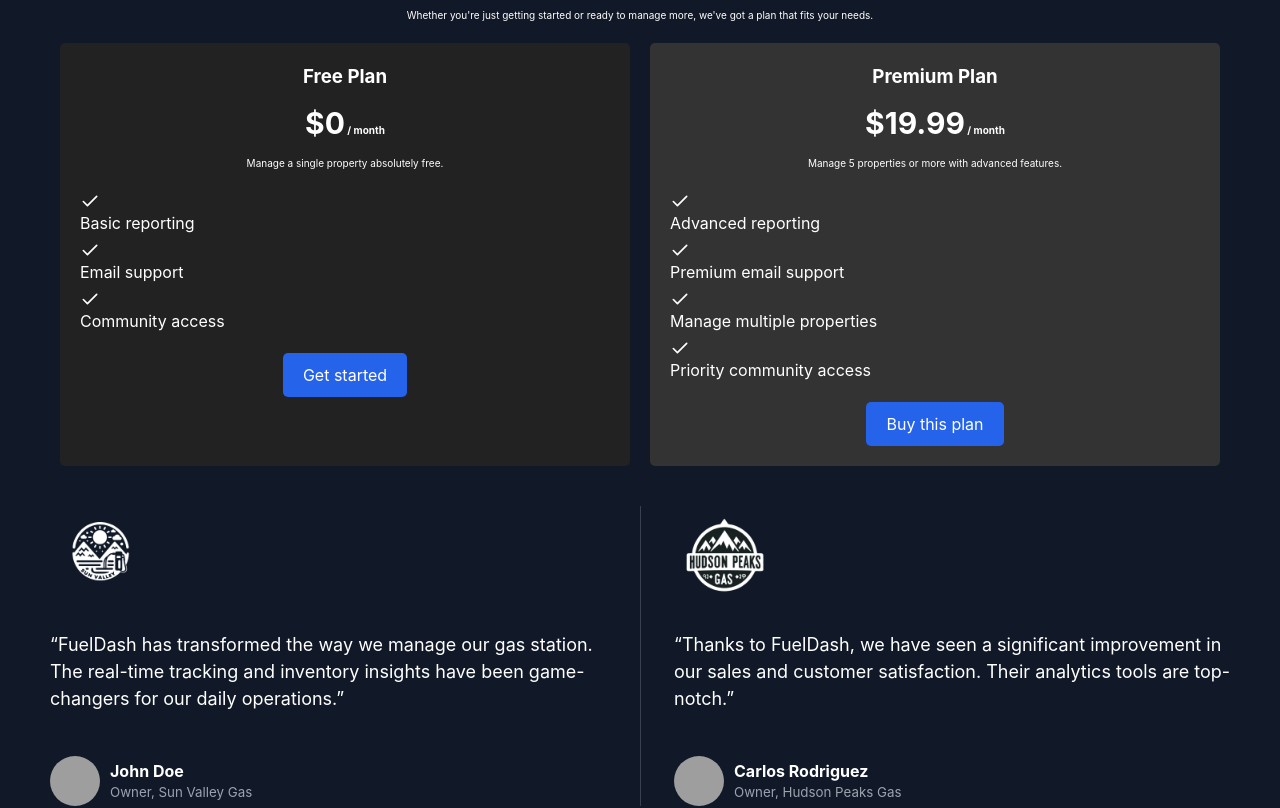
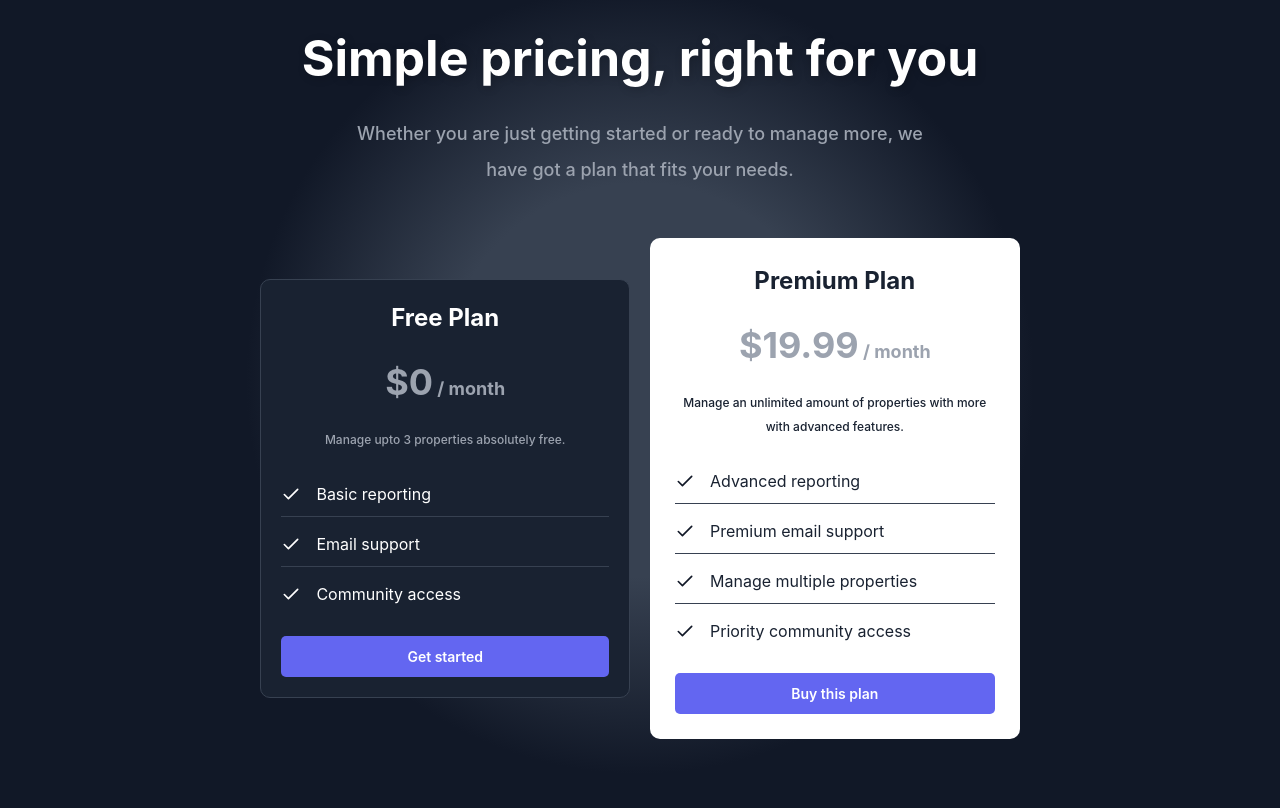
Before and after one commit to asingh714/FuelDash, a React (Vite) app in the folder client/: page / in a window 1280 px wide. Shown: the part 4140-4948 px from the top of the page. Built offline with nearby package versions, Linux system fonts and the light colour scheme; grey boxes are pictures that could not be loaded.

Commit message:
completed pricing page

```diff
--- a/client/src/Pages/Home/Home.jsx
+++ b/client/src/Pages/Home/Home.jsx
@@ -196,17 +196,17 @@
         <div className="container">
           <h2>Simple pricing, right for you</h2>
           <p>
-            Whether you're just getting started or ready to manage more, we've
-            got a plan that fits your needs.
+            Whether you are just getting started or ready to manage more, we
+            have got a plan that fits your needs.
           </p>
           <div className="pricing-options">
-            <div className="pricing-card">
+            <div className="pricing-card free">
               <h3>Free Plan</h3>
               <p className="price">
                 $0<span className="price-detail"> / month</span>
               </p>
               <p className="plan-description">
-                Manage a single property absolutely free.
+                Manage upto 3 properties absolutely free.
               </p>
               <ul className="features-list">
                 <li>
@@ -224,25 +224,34 @@
               </ul>
               <button className="btn">Get started</button>
             </div>
-            <div className="pricing-card featured">
+            <div className="pricing-card premium">
               <h3>Premium Plan</h3>
               <p className="price">
                 $19.99<span className="price-detail"> / month</span>
               </p>
               <p className="plan-description">
-                Manage 5 properties or more with advanced features.
+                Manage an unlimited amount of properties with more with advanced
+                features.
               </p>
               <ul className="features-list">
-                <img src="./check.svg" alt="" />
-                <li>Advanced reporting</li>
-                <img src="./check.svg" alt="" />
-                <li>Premium email support</li>
-                <img src="./check.svg" alt="" />
-                <li>Manage multiple properties</li>
-                <img src="./check.svg" alt="" />
-                <li>Priority community access</li>
+                <li>
+                  <img src="./check2.svg" alt="" />
+                  Advanced reporting
+                </li>
+                <li>
+                  <img src="./check2.svg" alt="" />
+                  Premium email support
+                </li>
+                <li>
+                  <img src="./check2.svg" alt="" />
+                  Manage multiple properties
+                </li>
+                <li>
+                  <img src="./check2.svg" alt="" />
+                  Priority community access
+                </li>
               </ul>
-              <button className="btn">Buy this plan</button>
+              <button className="btn btn-primary">Buy this plan</button>
             </div>
           </div>
         </div>
--- a/client/src/Pages/Home/Home.scss
+++ b/client/src/Pages/Home/Home.scss
@@ -227,7 +227,6 @@
 
         h2 {
           text-shadow: 2px 2px 10px rgba(255, 255, 255, 0.2);
-
           font-size: 3.2rem;
           margin-bottom: 2rem;
         }
@@ -301,52 +300,94 @@
       }
     }
   }
+
   #pricing {
-    background-color: #111827; // Or your preferred dark background color
     color: white;
-    padding: 4rem 0;
     text-align: center;
+    padding: 10rem 0;
+    background-image: radial-gradient(
+      circle at center,
+      $gray-700 25%,
+      $gray-900 50%,
+      $gray-900 100%
+    );
 
     .container {
-      max-width: 1200px;
+      max-width: 120rem;
       margin: 0 auto;
-      padding: 0 2rem;
+      padding: 0 4rem;
     }
 
     h2 {
-      font-size: 2.5rem;
-      margin-bottom: 1rem;
+      text-shadow: 2px 2px 10px rgba(0, 0, 0, 0.2);
+      font-size: 5rem;
+      margin-bottom: 2rem;
     }
 
     p {
-      font-size: 1rem;
-      margin-bottom: 2rem;
+      font-size: 1.8rem;
+      line-height: 2;
+      color: $gray-400;
+      font-weight: 500;
+      text-align: center;
+      max-width: 60rem;
+      margin: 0 auto 5rem;
     }
 
     .pricing-options {
       display: flex;
       justify-content: center;
       gap: 2rem;
+      align-items: center;
     }
 
     .pricing-card {
-      background: #222; // A lighter shade of the background for contrast
       padding: 2rem;
-      border-radius: 0.5rem;
-      width: calc(50% - 1rem); // Adjust the width as needed
+      border-radius: 1rem;
+      border: 1px solid $gray-700;
+      width: 33%;
+      height: 90%;
+
+      h3 {
+        font-size: 2.4rem;
+      }
+
+      &.free {
+        background: $dark-nav;
+      }
+
+      &.premium {
+        background: white;
+        color: $dark-nav;
+        padding: 2.5rem;
+        border: none;
+        height: 100%;
+
+        .btn {
+          background-color: $indigo-500;
+          color: white;
+          &:hover {
+            box-shadow: 0 4px 10px rgba(0, 0, 0, 0.3);
+          }
+        }
+
+        .plan-description {
+          color: $dark-nav;
+        }
+      }
 
       .price {
-        font-size: 3rem;
+        font-size: 3.6rem;
         font-weight: bold;
         margin: 1rem 0;
       }
 
       .price-detail {
-        font-size: 1rem;
+        font-size: 1.8rem;
       }
 
       .plan-description {
-        font-size: 1rem;
+        font-size: 1.2rem;
         margin-bottom: 2rem;
       }
 
@@ -355,28 +396,38 @@
         list-style: none;
         padding: 0;
         margin-bottom: 2rem;
-
         li {
           margin-bottom: 0.5rem;
+          display: flex;
+          padding: 1rem 0;
+          gap: 1rem;
+          img {
+            margin-right: 0.5rem;
+          }
+
+          &:not(:last-child) {
+            border-bottom: 1px solid $gray-700;
+          }
         }
       }
 
       .btn {
-        background-color: #2563eb; // Adjust to match your brand color
-        color: white;
-        border: none;
         border-radius: 0.5rem;
+        width: 100%;
         padding: 1rem 2rem;
         cursor: pointer;
-        transition: background-color 0.3s ease;
+        font-size: 1.4rem;
+        font-weight: 600;
+        color: #fff;
+        border: 0;
+        text-align: center;
+        background-color: $indigo-500;
+        transition: box-shadow 0.3s ease-in-out;
 
         &:hover {
-          background-color: darken(#2563eb, 10%);
+          box-shadow: 0 4px 8px rgba(255, 255, 255, 0.15);
         }
-      }
-
-      &.featured {
-        background: #333; // Slightly darker to stand out
+        // transition: background-color 0.3s ease;
       }
     }
   }
@@ -384,6 +435,7 @@
   #testimonials {
     color: white;
     padding: 0 4rem;
+    margin-top: 10rem;
 
     .testimonial-container {
       display: flex;
@@ -617,7 +669,7 @@
           padding: 1rem 2rem;
           border: none;
           border-radius: 0.5rem;
-          background-color: $indigo-500; // Adjust to match your brand colors
+          background-color: $indigo-500;
           color: white;
           cursor: pointer;
           transition: box-shadow 0.3s ease-in-out;
```
Also changed, not shown: client/public/check2.svg (added).
